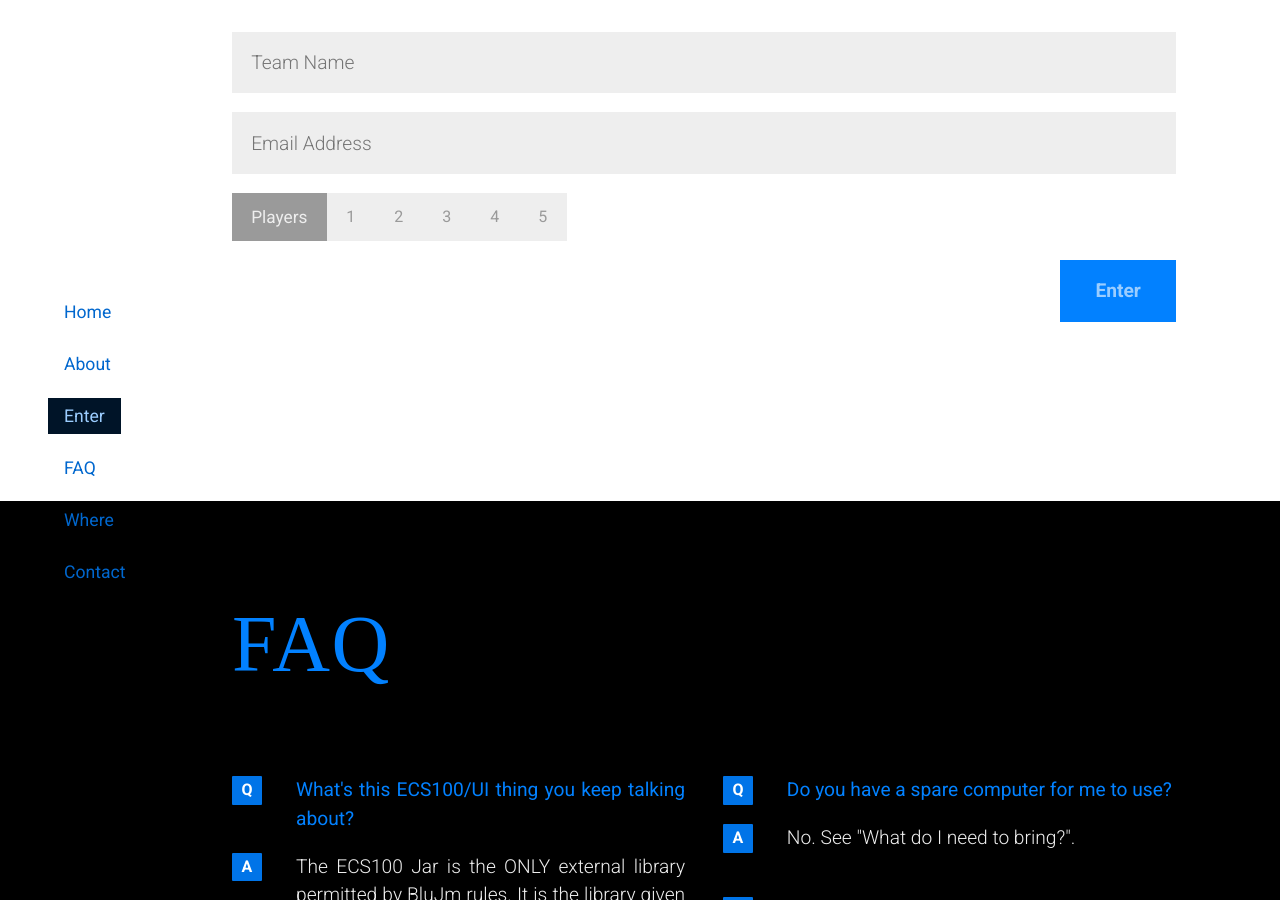
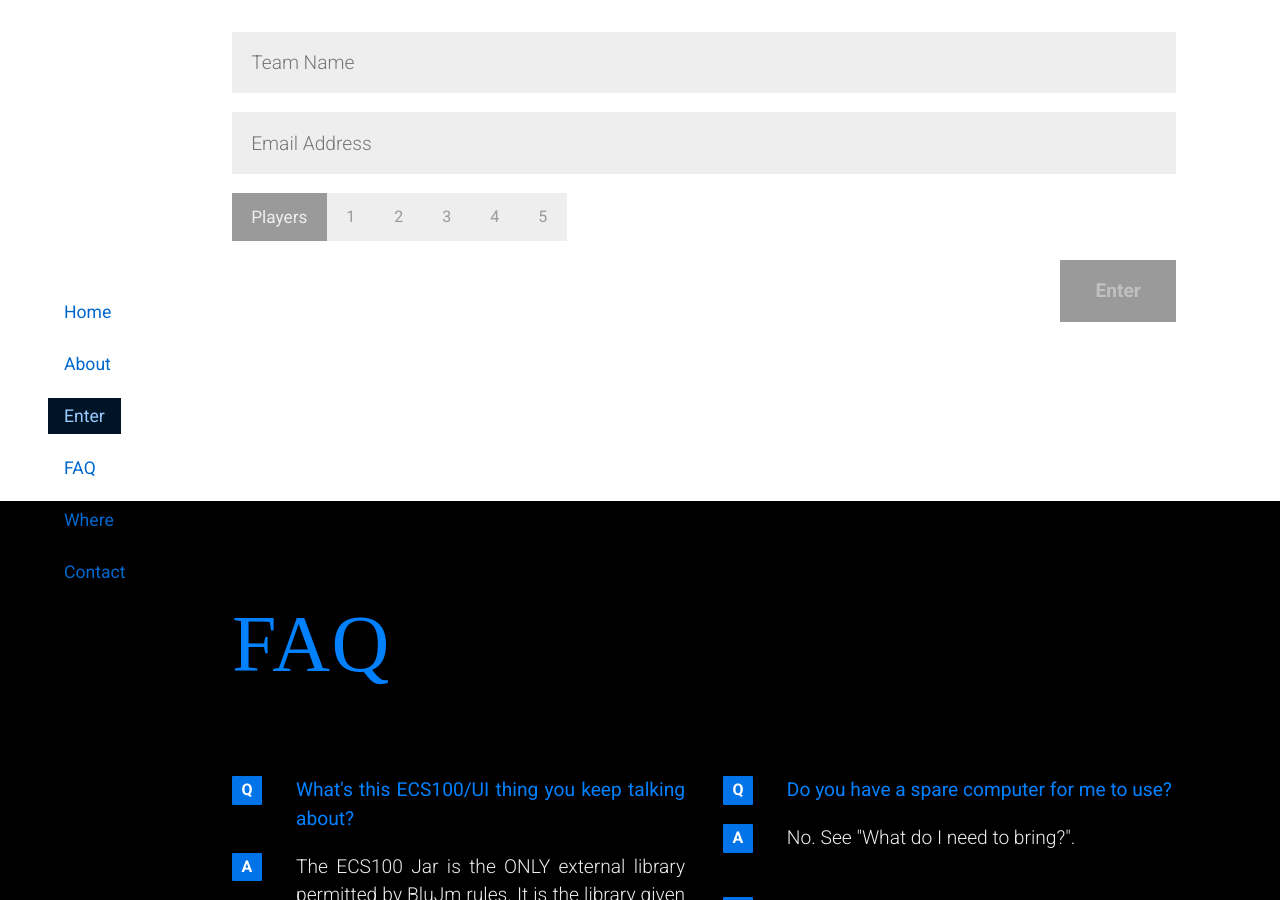
Before and after one commit to bluefantail/blujam, a Jekyll site: the page built from index.html, in a window 1280 px wide and 900 px high, scrolled down 3016 px. Built offline with Jekyll 4.4.1, drawn with Linux system fonts in a browser that asks for light colours; some web fonts are replaced.

Commit message:
Fixed bug where it was possible to submit a team without members

```diff
--- a/css/main.scss
+++ b/css/main.scss
@@ -508,10 +508,12 @@ form{
 		clear: both;
 		width: auto;
 		font-weight: 700;
-		&:hover{
-			background: lighten($bright-blue, 20%);
-			color: #fff;
-		}
+	}
+	input:disabled,
+	input:disabled:hover{
+		background: $grey;
+		color: lighten($grey, 15%);
+		cursor: normal;
 	}
 	input[type=radio]{
 		display: none;
--- a/index.html
+++ b/index.html
@@ -100,7 +100,7 @@ layout: default
         <div id="team-message"></div>
         <div id="players">
         </div>
-        <input id="team-submit" type="submit" value="Enter" >
+        <input id="team-submit" type="submit" value="Enter" disabled>
       </form>
     </div>
   </section>
@@ -128,11 +128,12 @@ layout: default
   <section id="contact">
     <div class="container">
       <h1>Got questions?</h1>
-      <form>
-        <input name="name" type="text" placeholder="Name" required>
-        <input name="email" type="email" placeholder="Email" required>
-        <input name="subject" type="text" placeholder="Subject" required>
+      <form id="contact-form" action="//formspree.io/mattfannin@acidic.co.nz" method="POST">
+        <input name="Name" type="text" placeholder="Name" required>
+        <input name="_replyto" type="email" placeholder="Email" required>
+        <input name="_subject" type="text" placeholder="Subject" required>
         <textarea name="message" placeholder="Message" required></textarea>
+        <input type="text" name="_gotcha" style="display:none" />
         <input id="email-submit" type="submit" value="Send" >
       </form>
     </div>
--- a/js/main.js
+++ b/js/main.js
@@ -12,6 +12,8 @@ var playerElements = document.querySelectorAll('#player-select>label');
 var	players = document.querySelector('#players');
 var teamMessage = document.querySelector('#team-message');
 
+var	contactForm = document.querySelector('#contact-form');
+
 // FUNCTIONS
 // Events
 function handle_click(event) {
@@ -20,6 +22,7 @@ function handle_click(event) {
 	set_players(playerNum);
 	insert_player_feilds(playerNum);
 	message(playerNum);
+	document.querySelector('#team-submit').removeAttribute('disabled');
 }
 // DOM Manipulation
 function set_players(playerCount) {
@@ -93,7 +96,6 @@ var sendForm = function() {
 
 	xhr.send(pairs.join('&'));
 }
-
 document.getElementById('team-submit').addEventListener('click', function(e) {
 	e.stopPropagation();
 	e.preventDefault();
@@ -101,6 +103,9 @@ document.getElementById('team-submit').addEventListener('click', function(e) {
 	return false;
 }, true);
 
+// Contact Form
+
+
 // Logs
 console.log('Forms');
 console.log('-------------------------------------------------');
```
